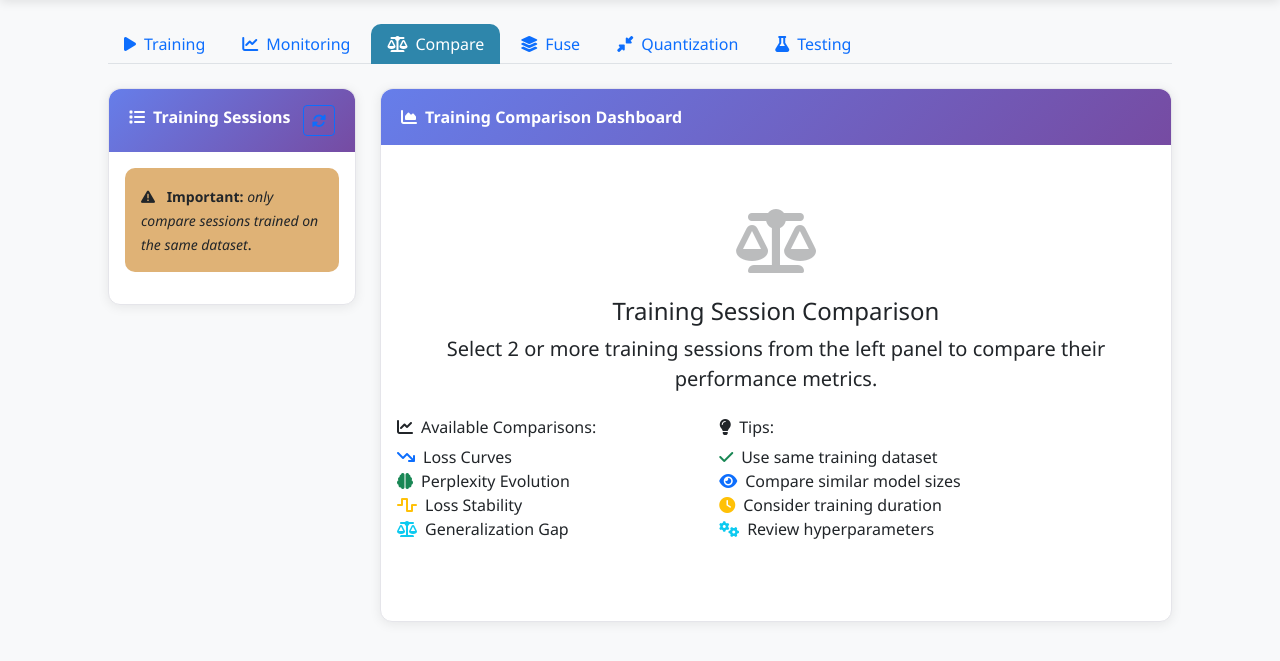
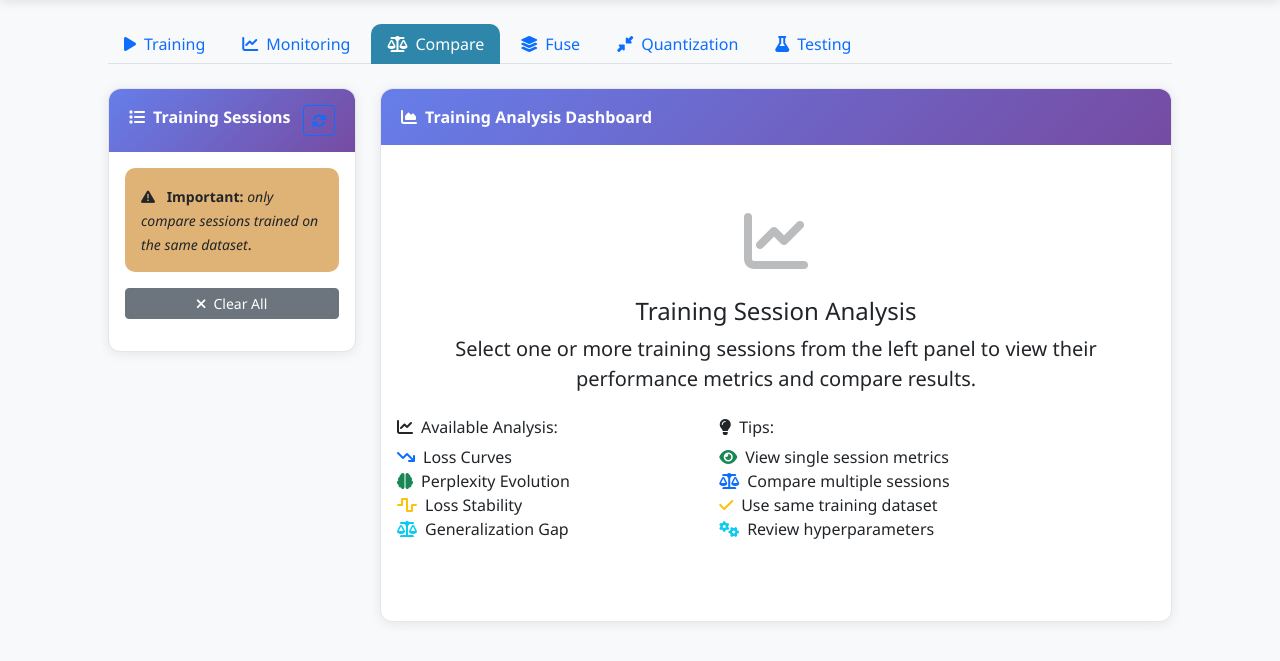
Before and after one commit to lpalbou/ForgeLLM, a Flask app: page / in a window 1280 px wide, after a click on "Compare". Shown: the part 62-723 px from the top of the page. Run offline with Flask 2, Linux system fonts and the light colour scheme; data that the repository does not hold is empty; parts of the project's set-up code (start-up, migrations or seed data) failed here and were passed over; some libraries are stand-ins or nearby versions.

```diff
--- a/forgellm/web/static/js/components/compare.js
+++ b/forgellm/web/static/js/components/compare.js
@@ -46,8 +46,8 @@ async function restoreSelectedSessions() {
             // Update UI after all sessions are restored
             updateSessionColorsAndUI();
 
-            // Generate comparison if we have at least 2 sessions
-            if (selectedSessions.size >= 2) {
+            // Generate comparison if we have at least 1 session
+            if (selectedSessions.size >= 1) {
                 generateComparison();
             }
         }
@@ -514,7 +514,7 @@ async function handleSessionChange(sessionId, isSelected) {
     updateSelectionSummary();
     updateSessionColorsAndUI(); // Centralized function to update colors and UI
 
-    if (selectedSessions.size >= 2) {
+    if (selectedSessions.size >= 1) {
         generateComparison();
     } else {
         hideComparison();
@@ -740,7 +740,7 @@ async function generateComparison() {
                 }
             }
             renderComparisonChart('loss-comparison-chart', lossTraces, {
-                title: 'Validation Loss',
+                title: selectedSessions.size === 1 ? 'Validation Loss' : 'Validation Loss Comparison',
                 xaxis: {
                     title: 'Iterations',
                     range: [0, maxLossIteration > 0 ? maxLossIteration : null]
@@ -770,7 +770,7 @@ async function generateComparison() {
                 }
             }
             renderComparisonChart('perplexity-comparison-chart', perplexityTraces, {
-                title: 'Validation Perplexity',
+                title: selectedSessions.size === 1 ? 'Validation Perplexity' : 'Validation Perplexity Comparison',
                 xaxis: {
                     title: 'Iterations',
                     range: [0, maxPerplexityIteration > 0 ? maxPerplexityIteration : null]
@@ -909,7 +909,7 @@ async function generateComparison() {
 
             Plotly.newPlot(stabilityContainer, stabilityTraces, {
                 title: {
-                    text: 'Validation Loss Stability',
+                    text: selectedSessions.size === 1 ? 'Validation Loss Stability' : 'Validation Loss Stability Comparison',
                     x: 0.05,
                     font: { color: textColor, size: 16 }
                 },
@@ -1026,7 +1026,7 @@ async function generateComparison() {
             }
 
             renderComparisonChart('generalization-comparison-chart', gapTraces, {
-                title: 'Generalization Gap',
+                title: selectedSessions.size === 1 ? 'Generalization Gap' : 'Generalization Gap Comparison',
                 xaxis: { title: 'Iterations', range: [0, null] },
                 yaxis: {
                     title: 'Val Loss - Train Loss',
@@ -2214,6 +2214,9 @@ style.textContent = `
 
 .session-card:hover {
     background-color: rgba(0, 123, 255, 0.1);
+    transform: translateY(-2px) !important;
+    box-shadow: 0 4px 12px rgba(0, 123, 255, 0.2) !important;
+    border-left-color: #007AFF !important;
 }
 
 /* Selected state styling - IMPORTANT: Make this very visible with blue background */
@@ -2366,7 +2369,10 @@ style.textContent = `
 
 /* Dark Mode Enhancements */
 [data-theme="dark"] .session-card:hover {
-    background-color: #333333;
+    background-color: rgba(0, 123, 255, 0.15) !important;
+    transform: translateY(-2px) !important;
+    box-shadow: 0 4px 12px rgba(0, 123, 255, 0.3) !important;
+    border-left-color: #007AFF !important;
 }
 
 [data-theme="dark"] .selected-session-card {
@@ -2458,7 +2464,7 @@ document.head.appendChild(style);
 // Listen for theme changes and regenerate comparison charts
 function handleThemeChange() {
     // Only regenerate if we have active comparisons
-    if (selectedSessions.size >= 2) {
+    if (selectedSessions.size >= 1) {
         console.log('Theme changed, regenerating comparison charts...');
         generateComparison();
     }
--- a/forgellm/web/templates/index.html
+++ b/forgellm/web/templates/index.html
@@ -1449,6 +1449,13 @@
                                     <strong>Important:</strong> <i>only compare sessions trained on the same dataset</i></small>.
                                 </div>
 
+                                <!-- Clear All Button (always visible at top) -->
+                                <div class="mb-3">
+                                    <button class="btn btn-sm btn-secondary w-100" id="clear-selection-btn">
+                                        <i class="fas fa-times me-2"></i>Clear All
+                                    </button>
+                                </div>
+
                                 <!-- Session List -->
                                 <div id="compare-sessions-list">
                                     <div class="text-center text-muted">
@@ -1461,11 +1468,6 @@
                                 <div class="mt-3" id="selected-sessions-summary" style="display: none;">
                                     <h6><i class="fas fa-chart-line me-2"></i>Selected Sessions</h6>
                                     <div id="selected-sessions-count" class="small text-muted">0 sessions selected</div>
-                                    <div class="mt-2">
-                                        <button class="btn btn-sm btn-secondary" id="clear-selection-btn">
-                                            <i class="fas fa-times me-2"></i>Clear All
-                                        </button>
-                                    </div>
                                 </div>
                             </div>
                         </div>
@@ -1488,19 +1490,19 @@
                         <div class="card">
                             <div class="card-header d-flex justify-content-between align-items-center">
                                 <div>
-                                    <i class="fas fa-chart-area me-2"></i>Training Comparison Dashboard
+                                    <i class="fas fa-chart-area me-2"></i>Training Analysis Dashboard
                                 </div>
                             </div>
                             <div class="card-body">
                                 <div id="comparison-charts-container">
                                     <!-- Default state -->
                                     <div class="text-center text-muted py-5" id="comparison-placeholder">
-                                        <i class="fas fa-balance-scale fa-4x mb-4" style="opacity: 0.3;"></i>
-                                        <h4>Training Session Comparison</h4>
-                                        <p class="lead">Select 2 or more training sessions from the left panel to compare their performance metrics.</p>
+                                        <i class="fas fa-chart-line fa-4x mb-4" style="opacity: 0.3;"></i>
+                                        <h4>Training Session Analysis</h4>
+                                        <p class="lead">Select one or more training sessions from the left panel to view their performance metrics and compare results.</p>
                                         <div class="row text-start mt-4">
                                             <div class="col-md-6">
-                                                <h6><i class="fas fa-chart-line me-2"></i>Available Comparisons:</h6>
+                                                <h6><i class="fas fa-chart-line me-2"></i>Available Analysis:</h6>
                                                 <ul class="list-unstyled">
                                                     <li><i class="fas fa-arrow-trend-down me-2 text-primary"></i>Loss Curves</li>
                                                     <li><i class="fas fa-brain me-2 text-success"></i>Perplexity Evolution</li>
@@ -1511,9 +1513,9 @@
                                             <div class="col-md-6">
                                                 <h6><i class="fas fa-lightbulb me-2"></i>Tips:</h6>
                                                 <ul class="list-unstyled">
-                                                    <li><i class="fas fa-check me-2 text-success"></i>Use same training dataset</li>
-                                                    <li><i class="fas fa-eye me-2 text-primary"></i>Compare similar model sizes</li>
-                                                    <li><i class="fas fa-clock me-2 text-warning"></i>Consider training duration</li>
+                                                    <li><i class="fas fa-eye me-2 text-success"></i>View single session metrics</li>
+                                                    <li><i class="fas fa-balance-scale me-2 text-primary"></i>Compare multiple sessions</li>
+                                                    <li><i class="fas fa-check me-2 text-warning"></i>Use same training dataset</li>
                                                     <li><i class="fas fa-cogs me-2 text-info"></i>Review hyperparameters</li>
                                                 </ul>
                                             </div>
@@ -1527,7 +1529,7 @@
                                             <div class="col-lg-6 mb-4">
                                                 <div class="card h-100">
                                                     <div class="card-header">
-                                                        <i class="fas fa-chart-line me-2"></i>Loss Comparison
+                                                        <i class="fas fa-chart-line me-2"></i>Loss Analysis
                                                         <small class="text-muted float-end">Training vs Validation</small>
                                                     </div>
                                                     <div class="card-body p-2">
@@ -1540,7 +1542,7 @@
                                             <div class="col-lg-6 mb-4">
                                                 <div class="card h-100">
                                                     <div class="card-header">
-                                                        <i class="fas fa-brain me-2"></i>Perplexity Comparison
+                                                        <i class="fas fa-brain me-2"></i>Perplexity Analysis
                                                         <small class="text-muted float-end">Lower is better</small>
                                                     </div>
                                                     <div class="card-body p-2">
```
